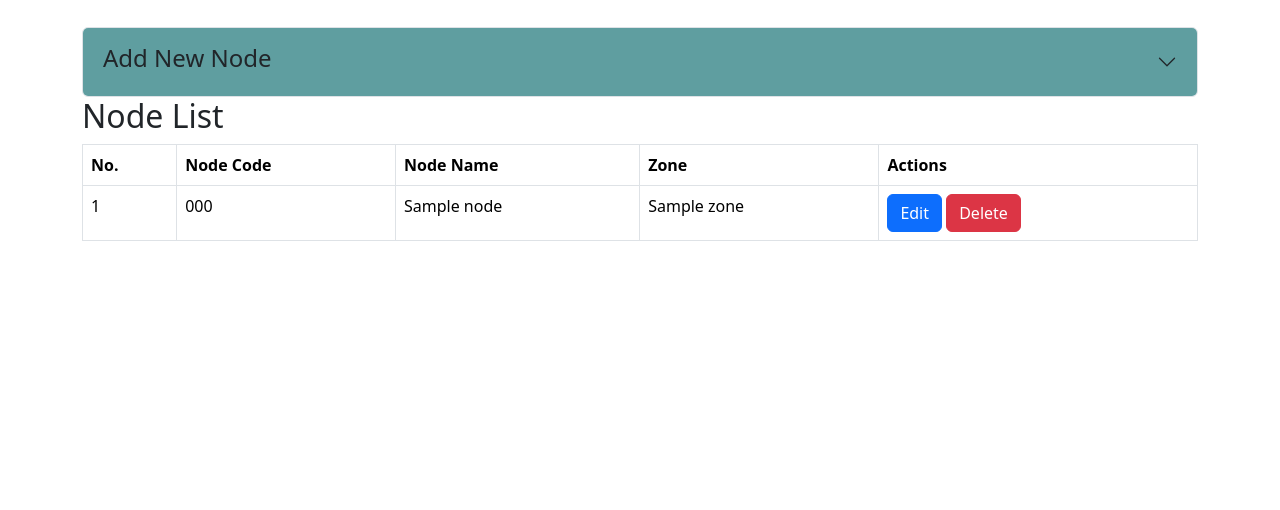
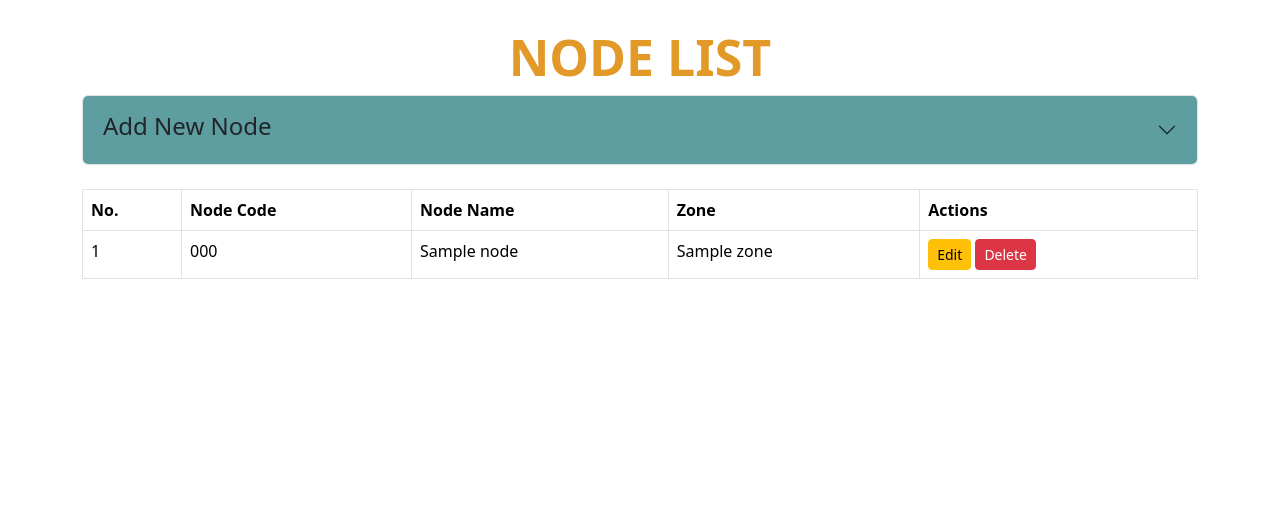
Before and after one commit to fymran/sso_aa, a Flask app: page /node in a window 1280 px wide. Shown: the part 181-691 px from the top of the page. Run offline with Flask 3, Linux system fonts and the light colour scheme; the visitor is signed in with stand-in values (Sample User, id 1); tables that the repository leaves empty or names only in its code hold one stand-in row (values such as "Sample post").

Commit message:
Update node.html
done

```diff
--- a/templates/admin/node.html
+++ b/templates/admin/node.html
@@ -5,6 +5,7 @@
         <meta name="viewport" content="width=device-width, initial-scale=1.0">
         <title>Admin - Node</title>
         <link href="https://cdn.jsdelivr.net/npm/bootstrap@5.3.3/dist/css/bootstrap.min.css" rel="stylesheet" integrity="sha384-QWTKZyjpPEjISv5WaRU9OFeRpok6YctnYmDr5pNlyT2bRjXh0JMhjY6hW+ALEwIH" crossorigin="anonymous">
+        <link rel="icon" type="image/jpg" href="{{ url_for('static', filename='image/ssoaa_logo.jpg') }}">
     </head>
 <body>
     {% include '/admin/admin_header.html' %}
@@ -16,6 +17,7 @@
             </div>
         {% endif %}
     {% endwith %}
+    <h2 style="text-align:center; font-size:50px; color:#e29928; font-weight: bold;">NODE LIST</h2>
     <div class="accordion" id="accordionExample">
         <div class="accordion-item">
             <h2 class="accordion-header">
@@ -42,14 +44,14 @@
                                 {% endfor %}
                             </select>
                         </div>
-                        <button type="submit" class="btn btn-success">Add Node</button>
-                        <a href="/node" class="btn btn-secondary">cancel</a>
+                        <button type="submit" class="btn btn-success">Add</button>
+                        <a href="/node" class="btn btn-secondary">Cancel</a>
                     </form>
                 </div>
             </div>
         </div>
     </div>
-    <h2>Node List</h2>
+<br>
     <div class="overflow-y-scroll" style="max-height: 600px;">
         <table class="table table-bordered">
             <thead>
@@ -69,9 +71,9 @@
                     <td>{{ node[2] }}</td>
                     <td>{{ node[3] or 'N/A' }}</td> <!-- Show 'N/A' if zoneName is NULL -->
                     <td>
-                        <a data-bs-toggle="offcanvas" data-bs-target="#offcanvasEdit{{ node[0] }}" aria-controls="offcanvasEdit" class="btn btn-primary">Edit</a>
+                        <a data-bs-toggle="offcanvas" data-bs-target="#offcanvasEdit{{ node[0] }}" aria-controls="offcanvasEdit" class="btn btn-sm btn-warning">Edit</a>
                         <form action="{{ url_for('node.delete_node', nodeID=node[0]) }}" method="POST" style="display:inline;">
-                            <button type="submit" class="btn btn-danger" onclick="return confirm('Are you sure?');">Delete</button>
+                            <button type="submit" class="btn btn-sm btn-danger" onclick="return confirm('Are you sure?');">Delete</button>
                         </form>
                     </td>
                 </tr>
@@ -102,7 +104,7 @@
                                 </select>
                             </div>
 
-                            <button type="submit" class="btn btn-primary">Save Changes</button>
+                            <button type="submit" class="btn btn-primary">Update</button>
                             <a href="{{ url_for('node.node_list') }}" class="btn btn-secondary">Cancel</a>
                         </form>
                     </div>
```
